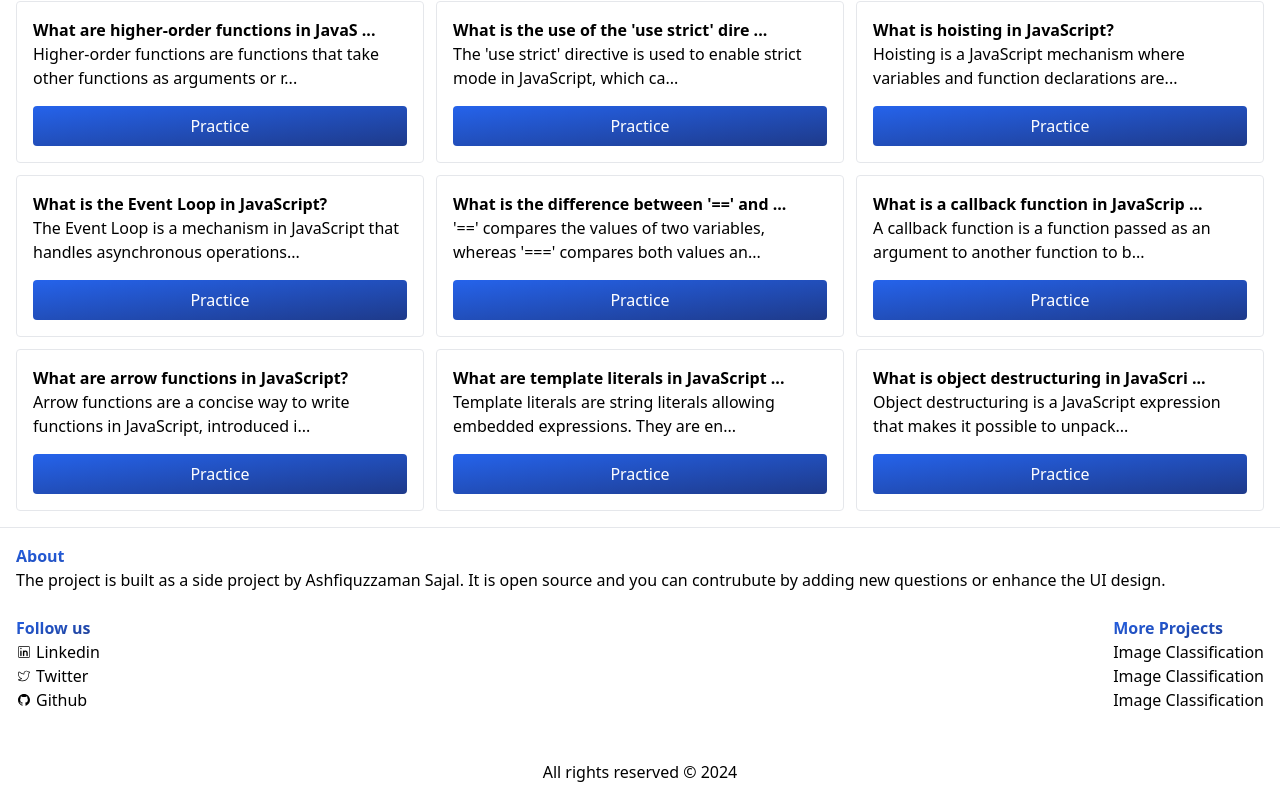
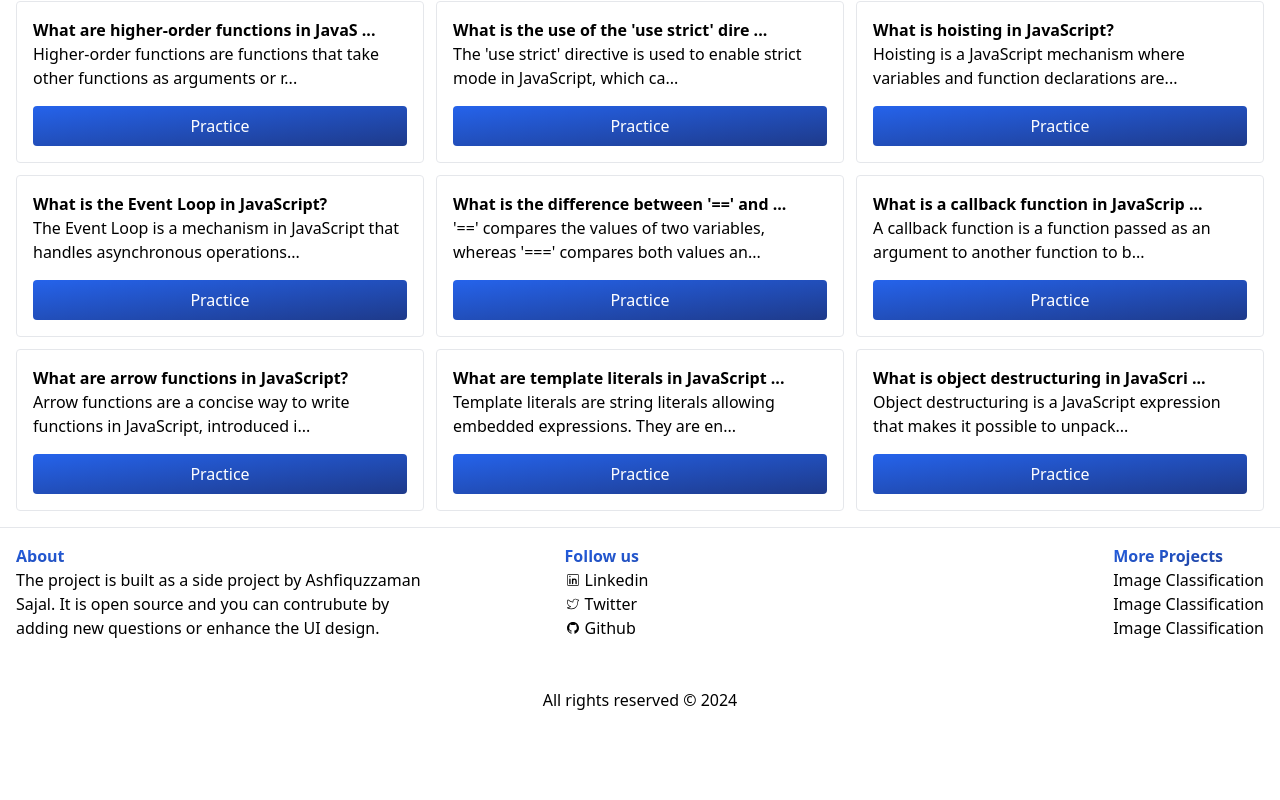
Before and after one commit to ashsajal1/js-practice-app, a React (Vite) app: page / in a window 1280 px wide. Shown: the part 503-1303 px from the top of the page. After the commit the page ends 1231 px from the top, so only its background shows below. Built offline with nearby package versions, Linux system fonts and the light colour scheme.

Commit message:
resolve footer layout

```diff
--- a/src/components/partials/footer.tsx
+++ b/src/components/partials/footer.tsx
@@ -13,13 +13,13 @@ export default function Footer() {
       }}
       className="flex flex-col gap-6 items-start justify-between p-4 border-t dark:bg-black dark:text-white dark:border-gray-700 w-full">
 
-      <div>
-        <h3 className="font-extrabold g-text">About</h3>
-        <p>The project is built as a side project by Ashfiquzzaman Sajal. It is open source and you can contrubute by adding new questions or enhance the UI design.</p>
-      </div>
+      <div className="flex w-full justify-between flex-col md:flex-row gap-6">
+        <div className="md:w-1/3 w-3/4">
+          <h3 className="font-extrabold g-text">About</h3>
+          <p className="">The project is built as a side project by Ashfiquzzaman Sajal. It is open source and you can contrubute by adding new questions or enhance the UI design.</p>
+        </div>
 
-      <div className="flex w-full justify-between flex-col md:flex-row gap-6">
-        <div>
+        <div className="w-1/3">
           <h3 className="font-extrabold g-text">Follow us</h3>
           <ul>
             <li><a target="blink" className="flex items-center gap-1" href="https://www.linkedin.com/in/ashsajal/"><CiLinkedin /> Linkedin</a></li>
```
